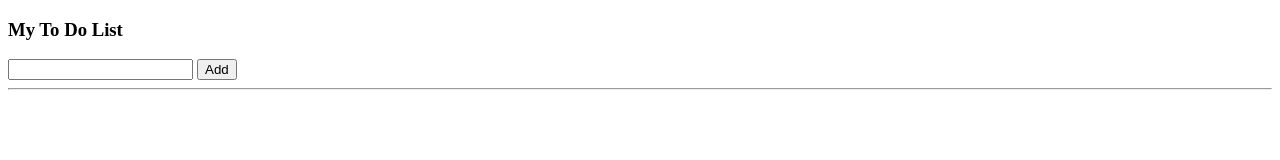
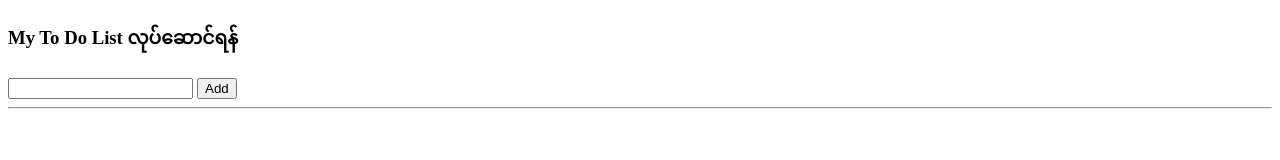
Before and after one commit to nyeinchansoee/ToDo, a plain HTML site: page index.html in a window 1280 px wide. Drawn offline with Linux system fonts and the light colour scheme.

Commit message:
second sar

```diff
--- a/index.html
+++ b/index.html
@@ -8,7 +8,7 @@
 </head>
 
 <body>
-    <h3>My To Do List</h3>
+    <h3>My To Do List လုပ်ဆောင်ရန်</h3>
     <div class="todo">
         <div class="add-box" id="addBox">
             <input type="text" id="input">
```
